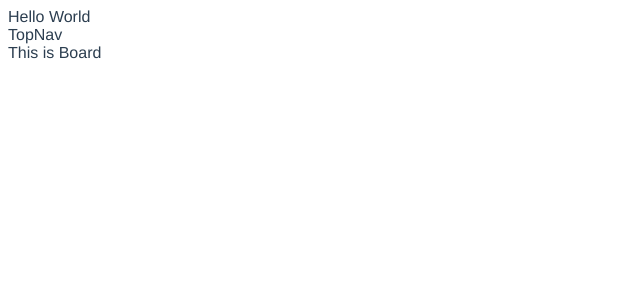
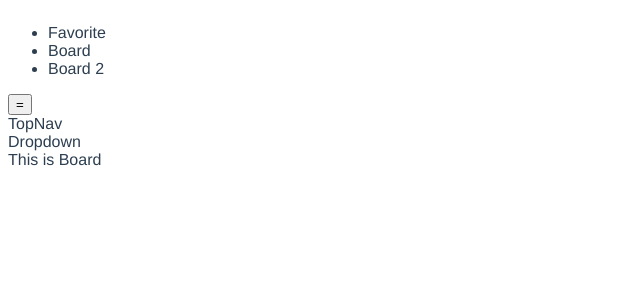
Before and after one commit to ChangJoo-Park/sticky-notes, a Vue app: page /app/1 in a window 1280 px wide. Shown: the top 300 px of the page, without its empty margins (0-640 px from the left). Built offline with nearby package versions, Linux system fonts and the light colour scheme; the HTML template or start-up script is replaced by a standard one.

Commit message:
Add Section (WIP)

```diff
--- a/src/App.vue
+++ b/src/App.vue
@@ -1,14 +1,23 @@
 <template>
-  <div id="app">
+  <div id="app" class="w-full h-full">
     <router-view/>
   </div>
 </template>
 
 <style lang="scss">
+html, body {
+  overflow: hidden;
+  width: 100vw;
+  height: 100vh;
+}
+
 #app {
   font-family: 'Avenir', Helvetica, Arial, sans-serif;
   -webkit-font-smoothing: antialiased;
   -moz-osx-font-smoothing: grayscale;
   color: #2c3e50;
+  width: 100%;
+  height: 100%;
+  overflow: hidden;
 }
 </style>
--- a/src/views/App.vue
+++ b/src/views/App.vue
@@ -1,21 +1,65 @@
 <template>
-  <div>
-    <aside>
-      Hello World
+ <div class="flex w-screen h-screen">
+    <aside class="w-48 border-r p-4 bg-gray-100" v-if="sidebarOpen">
+      <ul class="pt-2">
+        <router-link
+          class="cursor-pointer font-bold mb-4"
+          tag="li"
+          :to="{ name: 'app-favorite' }"
+        >
+          Favorite
+        </router-link>
+        <router-link
+          class="cursor-pointer"
+          tag="li"
+          :to="{ name: 'app-board', params: { id: '1234' } }"
+        >
+          Board
+        </router-link>
+        <router-link
+          class="cursor-pointer"
+          tag="li"
+          :to="{ name: 'app-board', params: { id: '4321' } }"
+        >
+          Board 2
+        </router-link>
+      </ul>
     </aside>
-    <div>
-      <div>TopNav</div>
-      <router-view />
+    <div class="flex-1 overflow-hidden">
+      <div class="flex p-4 border-b w-full align-middle items-center">
+        <button
+          class="text-2xl font-bold"
+          @click="sidebarOpen = !sidebarOpen"
+        >
+          =
+        </button>
+        <div class="flex-1 px-4 text-center text-2xl font-bold">
+          TopNav
+        </div>
+        <div>
+          Dropdown
+        </div>
+      </div>
+
+      <main id="main" class="overflow-auto p-2">
+        <router-view />
+      </main>
     </div>
   </div>
 </template>
 
 <script>
 export default {
-
+  data () {
+    return {
+      sidebarOpen: true
+    }
+  }
 }
 </script>
 
 <style>
-
+#main {
+  height: calc(100% - 70px);
+}
 </style>
--- a/src/views/Grid.vue
+++ b/src/views/Grid.vue
@@ -1,6 +1,5 @@
 <template>
   <div class="grid">
-
     <div class="item">
       <div class="item-content">
       <!-- Safe zone, enter your custom markup -->
@@ -36,7 +35,6 @@
       <!-- Safe zone ends -->
       </div>
     </div>
-
   </div>
 </template>
 
@@ -103,7 +101,7 @@ export default {
         // action: actionMove
       },
       dragReleaseDuration: 300,
-      dragReleaseEasing: 'ease',
+      dragReleaseEasing: 'ease-in-out',
       dragCssProps: {
         touchAction: 'none',
         userSelect: 'none',
@@ -113,7 +111,7 @@ export default {
         contentZooming: 'none'
       },
       dragPlaceholder: {
-        enabled: false,
+        enabled: true,
         duration: 300,
         easing: 'ease',
         createElement: null,
--- a/src/views/app/Favorite.vue
+++ b/src/views/app/Favorite.vue
@@ -1,15 +1,164 @@
 <template>
-  <div>
-    Favorite
+  <div class="grid-sections p-2">
+    <div class="item">
+      <div class="item-content">
+      <!-- Safe zone, enter your custom markup -->
+      This sscan be anything.
+      <!-- Safe zone ends -->
+      </div>
+    </div>
+
+    <div class="item">
+      <div class="item-content">
+      <!-- Safe zone, enter your custom markup -->
+      <div class="my-custom-content">
+        Yippdee!
+      </div>
+      <!-- Safe zone ends -->
+      </div>
+    </div>
+    <div class="item">
+      <div class="item-content">
+      <!-- Safe zone, enter your custom markup -->
+      <div class="my-custom-content">
+        Yippee!
+      </div>
+      <!-- Safe zone ends -->
+      </div>
+    </div>
+    <div class="item">
+      <div class="item-content">
+      <!-- Safe zone, enter your custom markup -->
+      <div class="my-custom-content">
+        Yippee!
+      </div>
+      <!-- Safe zone ends -->
+      </div>
+    </div>
   </div>
 </template>
 
 <script>
+import Muuri from 'muuri'
+
 export default {
+  mounted () {
+    var grid = new Muuri('.grid-sections', {
+      // Item elements
+      items: '*',
 
+      // Default show animation
+      showDuration: 300,
+      showEasing: 'ease',
+
+      // Default hide animation
+      hideDuration: 300,
+      hideEasing: 'ease',
+
+      // Item's visible/hidden state styles
+      visibleStyles: {
+        opacity: '1',
+        transform: 'scale(1)'
+      },
+      hiddenStyles: {
+        opacity: '0',
+        transform: 'scale(0.5)'
+      },
+
+      // Layout
+      layout: {
+        fillGaps: false,
+        horizontal: false,
+        alignRight: false,
+        alignBottom: false,
+        rounding: true
+      },
+      layoutOnResize: 100,
+      layoutOnInit: true,
+      layoutDuration: 300,
+      layoutEasing: 'ease',
+
+      // Sorting
+      sortData: null,
+
+      // Drag & Drop
+      dragEnabled: true,
+      dragContainer: null,
+      dragStartPredicate: {
+        distance: 0,
+        delay: 0,
+        handle: false
+      },
+      dragAxis: 'y',
+      dragSort: true,
+      dragSortHeuristics: {
+        sortInterval: 100,
+        minDragDistance: 10,
+        minBounceBackAngle: 1
+      },
+      dragSortPredicate: {
+        threshold: 50,
+        // action: actionMove
+      },
+      dragReleaseDuration: 300,
+      dragReleaseEasing: 'ease-in-out',
+      dragCssProps: {
+        touchAction: 'none',
+        userSelect: 'none',
+        userDrag: 'none',
+        tapHighlightColor: 'rgba(0, 0, 0, 0)',
+        touchCallout: 'none',
+        contentZooming: 'none'
+      },
+      dragPlaceholder: {
+        enabled: true,
+        duration: 300,
+        easing: 'ease',
+        createElement: null,
+        onCreate: null,
+        onRemove: null
+      },
+
+      // Classnames
+      containerClass: 'muuri',
+      itemClass: 'muuri-item',
+      itemVisibleClass: 'muuri-item-shown',
+      itemHiddenClass: 'muuri-item-hidden',
+      itemPositioningClass: 'muuri-item-positioning',
+      itemDraggingClass: 'muuri-item-dragging',
+      itemReleasingClass: 'muuri-item-releasing',
+      itemPlaceholderClass: 'muuri-item-placeholder'
+    })
+  }
 }
 </script>
 
-<style>
-
+<style lang="scss">
+.grid-sections {
+  position: relative;
+  .item {
+    display: block;
+    position: absolute;
+    width: 100%;
+    height: 300px;
+    margin-bottom: 1rem;
+    z-index: 1;
+    background: #000;
+    color: #fff;
+  }
+  .item.muuri-item-dragging {
+    z-index: 3;
+  }
+  .item.muuri-item-releasing {
+    z-index: 2;
+  }
+  .item.muuri-item-hidden {
+    z-index: 0;
+  }
+  .item-content {
+    position: relative;
+    width: 100%;
+    height: 100%;
+  }
+}
 </style>
```
